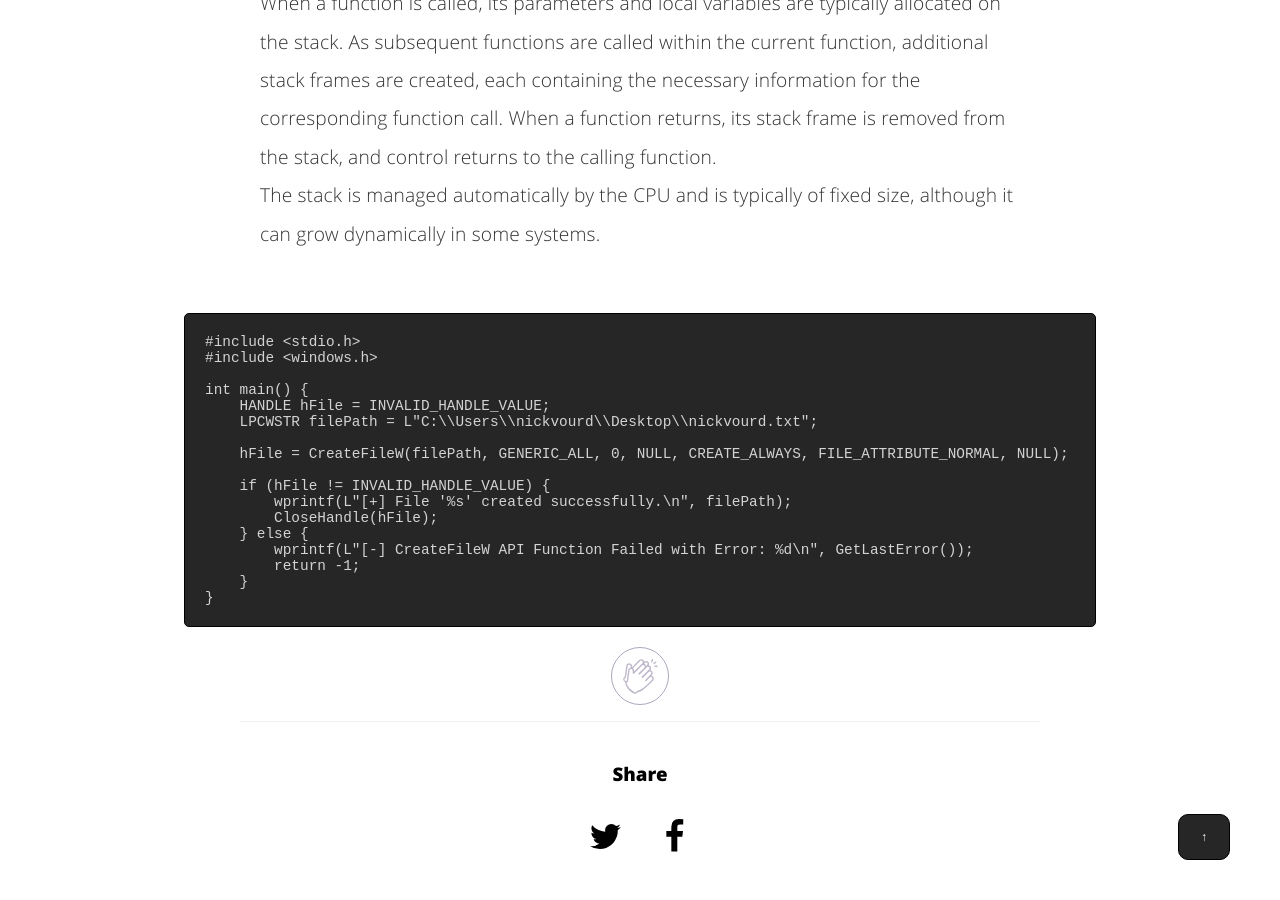
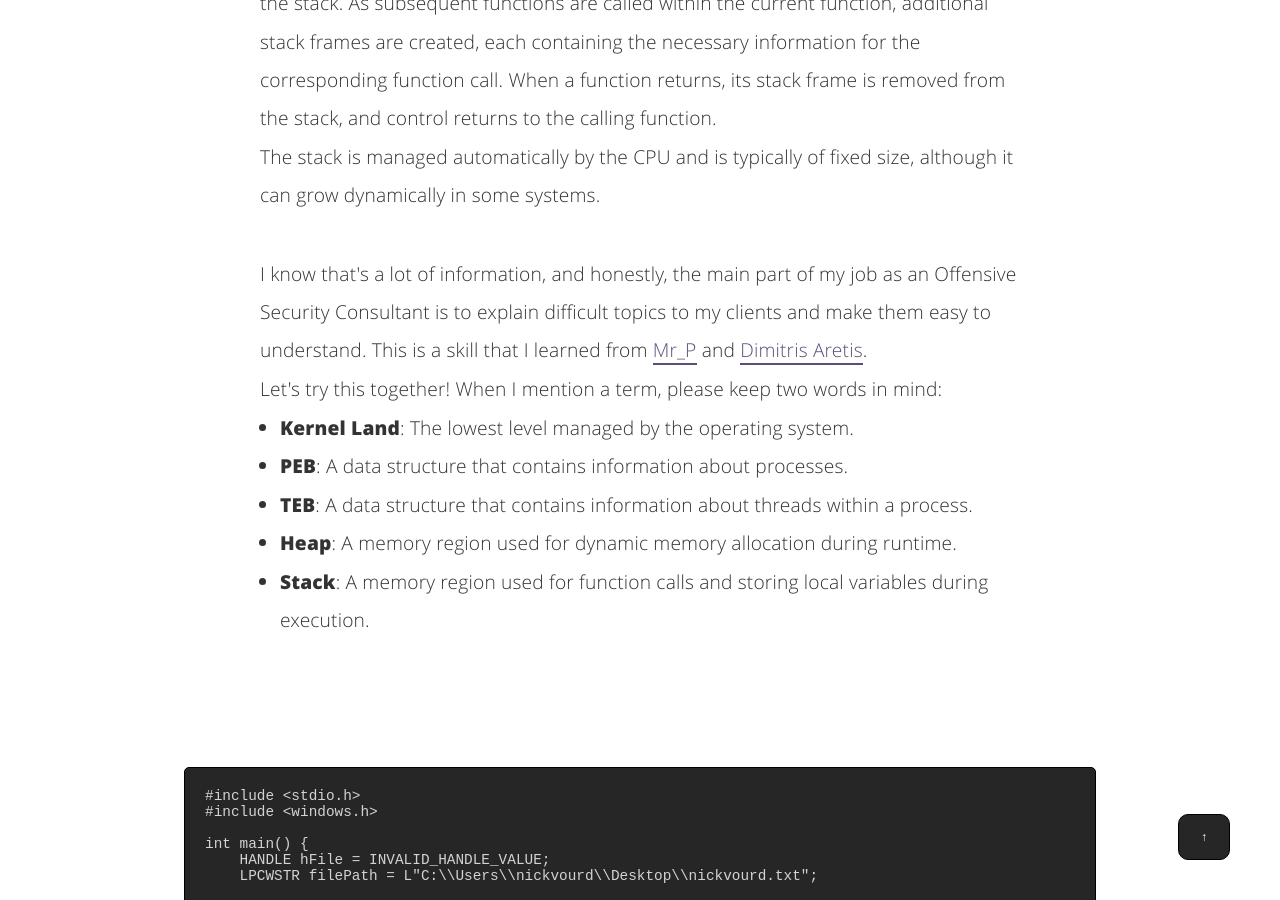
Before and after one commit to nickvourd/nickvourd.github.io, a Jekyll site: the page built from _posts/2024-04-17-an-introduction-to-windows-memory-management.md, in a window 1280 px wide and 900 px high, scrolled down 4573 px. Built offline with Jekyll 4.4.1, drawn with Linux system fonts in a browser that asks for light colours; before the commit the page ends 5446 px from its top, so only the background shows below that.

Commit message:
An Introduction to Windows Memory Management (Part 2)

````diff
--- a/_posts/2024-04-17-an-introduction-to-windows-memory-management.md
+++ b/_posts/2024-04-17-an-introduction-to-windows-memory-management.md
@@ -149,7 +149,7 @@ According to the book <a href="https://www.amazon.com/Windows-Internals-Part-arc
 
 You may rightly wonder why it's so important to work this way rather than mapping directly to physical addresses. The answer is so simple; it's all about optimizing the use of physical memory resources to improve system performance and reliability.<br /><br />
 
-By utilizing virtual memory addressing and allowing the operating system's Memory Management Unit (MMU) to handle the mapping of virtual addresses to physical memory addresses, modern operating systems can efficiently manage physical memory utilization. This approach enables the system to allocate memory resources dynamically based on the current needs of processes and applications, maximizing the use of available physical memory and minimizing waste. Additionally, virtual memory addressing facilitates memory protection and isolation between processes, enhancing system stability and security (We will discuss memory protections later in this article).</p><br /><br />
+By utilizing virtual memory addressing and allowing the operating system's Memory Management Unit (MMU) to handle the mapping of virtual addresses to physical memory addresses, modern operating systems can efficiently manage physical memory utilization. This approach enables the system to allocate memory resources dynamically based on the current needs of processes and applications, maximizing the use of available physical memory and minimizing waste. Additionally, virtual memory addressing facilitates memory protection and isolation between processes, enhancing system stability and security (We will discuss memory protections later in this article).</p><br />
 
 <h3>Memory Structures</h3>
 
@@ -183,6 +183,19 @@ The following picture depicts an overview of the virtual memory layout of a proc
 
 <p>The stack is a region of memory used for storing function call and local variable data during program execution. It operates on a last-in, first-out (LIFO) basis, meaning that the last item pushed onto the stack is the first one to be popped off.<br />When a function is called, its parameters and local variables are typically allocated on the stack. As subsequent functions are called within the current function, additional stack frames are created, each containing the necessary information for the corresponding function call. When a function returns, its stack frame is removed from the stack, and control returns to the calling function.<br />The stack is managed automatically by the CPU and is typically of fixed size, although it can grow dynamically in some systems.</p><br />
 
+<p>I know that's a lot of information, and honestly, the main part of my job as an Offensive Security Consultant is to explain difficult topics to my clients and make them easy to understand. This is a skill that I learned from <a href="https://www.linkedin.com/in/panosstam/">Mr_P</a> and <a href="https://www.linkedin.com/in/aretis/">Dimitris Aretis</a>.<br />
+
+Let's try this together! When I mention a term, please keep two words in mind:<br />
+
+<ul>
+    <li><b>Kernel Land</b>: The lowest level managed by the operating system.</li>
+    <li><b>PEB</b>: A data structure that contains information about processes.</li>
+    <li><b>TEB</b>: A data structure that contains information about threads within a process.</li>
+    <li><b>Heap</b>: A memory region used for dynamic memory allocation during runtime.</li>
+    <li><b>Stack</b>: A memory region used for function calls and storing local variables during execution.</li>
+</ul>
+</p><br /><br />
+
 ```
 #include <stdio.h>
 #include <windows.h>
````
